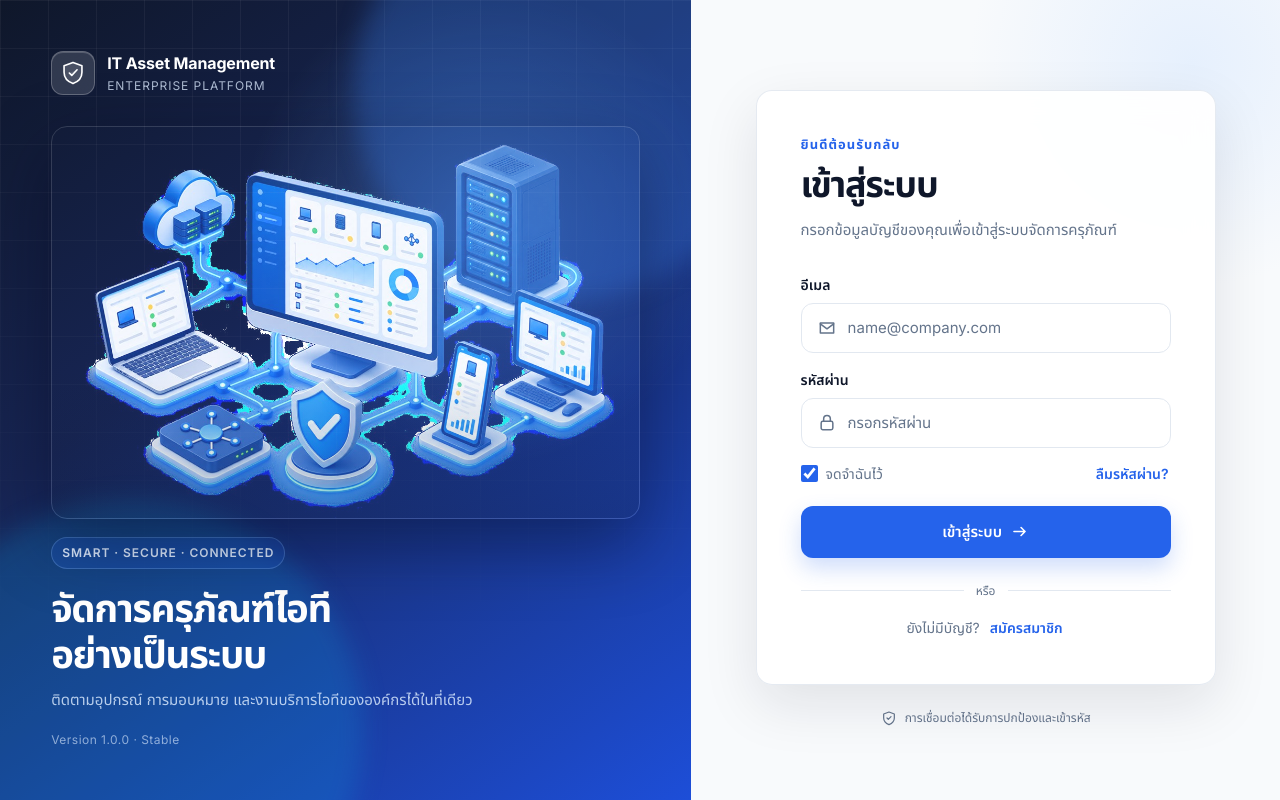
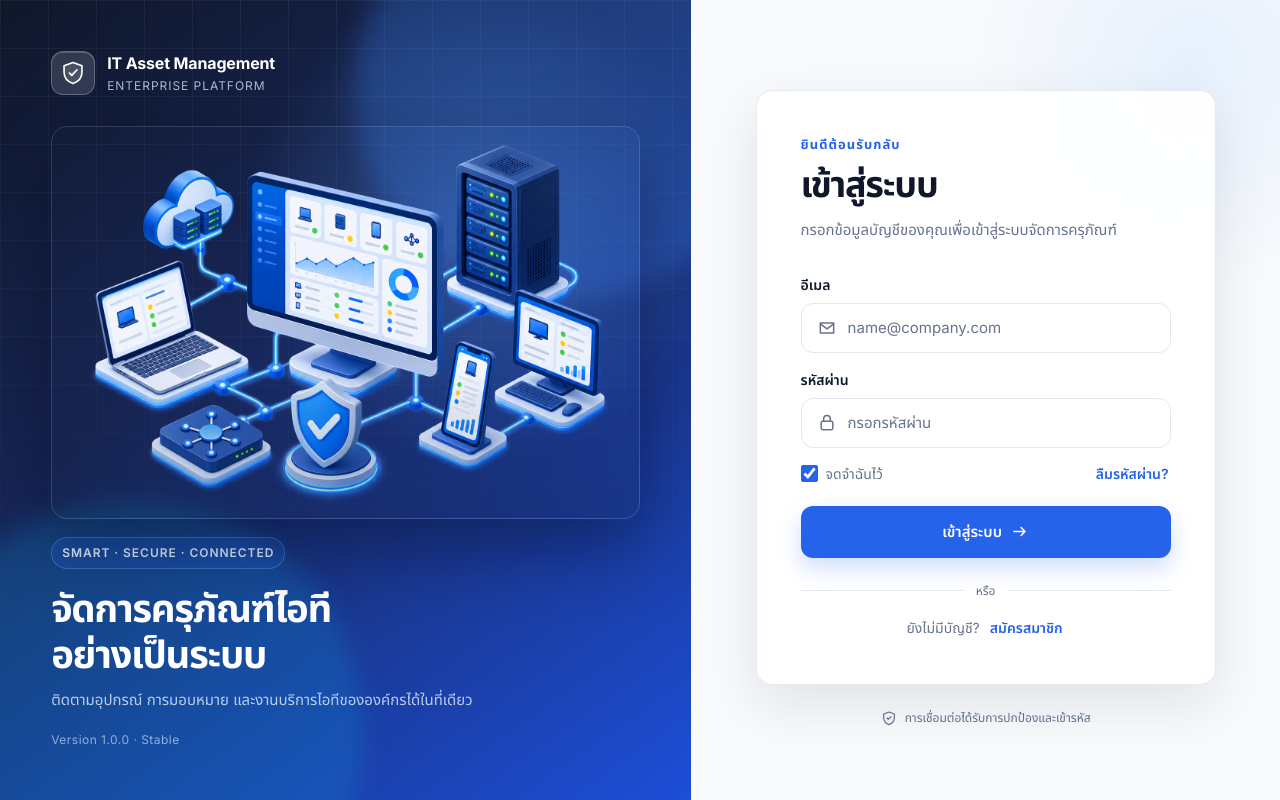
Before and after one commit to KrittametWimonpuk/it-asset-management, a React (Vite) app in the folder apps/web/: page / in a window 1280 px wide. Built offline with nearby package versions, Linux system fonts and the light colour scheme.

Commit message:
Fix login illustration clarity

```diff
--- a/apps/web/src/pages/Login.css
+++ b/apps/web/src/pages/Login.css
@@ -136,7 +136,6 @@
   display: block;
   aspect-ratio: 3 / 2;
   object-fit: cover;
-  mix-blend-mode: screen;
 }
 
 .login-visual-copy {
--- a/apps/web/src/pages/Login.jsx
+++ b/apps/web/src/pages/Login.jsx
@@ -47,7 +47,7 @@ export default function Login({ onAuthed, goRegister }) {
         <div className="login-visual-content">
           <div className="login-illustration-frame">
             <img
-              src="/images/enterprise-asset-illustration.jpg"
+              src="/images/enterprise-asset-illustration.png"
               alt="ภาพประกอบระบบจัดการอุปกรณ์ไอที เครือข่าย เซิร์ฟเวอร์ และความปลอดภัย"
             />
           </div>
```
Also changed, not shown: apps/web/public/images/enterprise-asset-illustration.jpg (deleted), apps/web/public/images/enterprise-asset-illustration.png (added).
